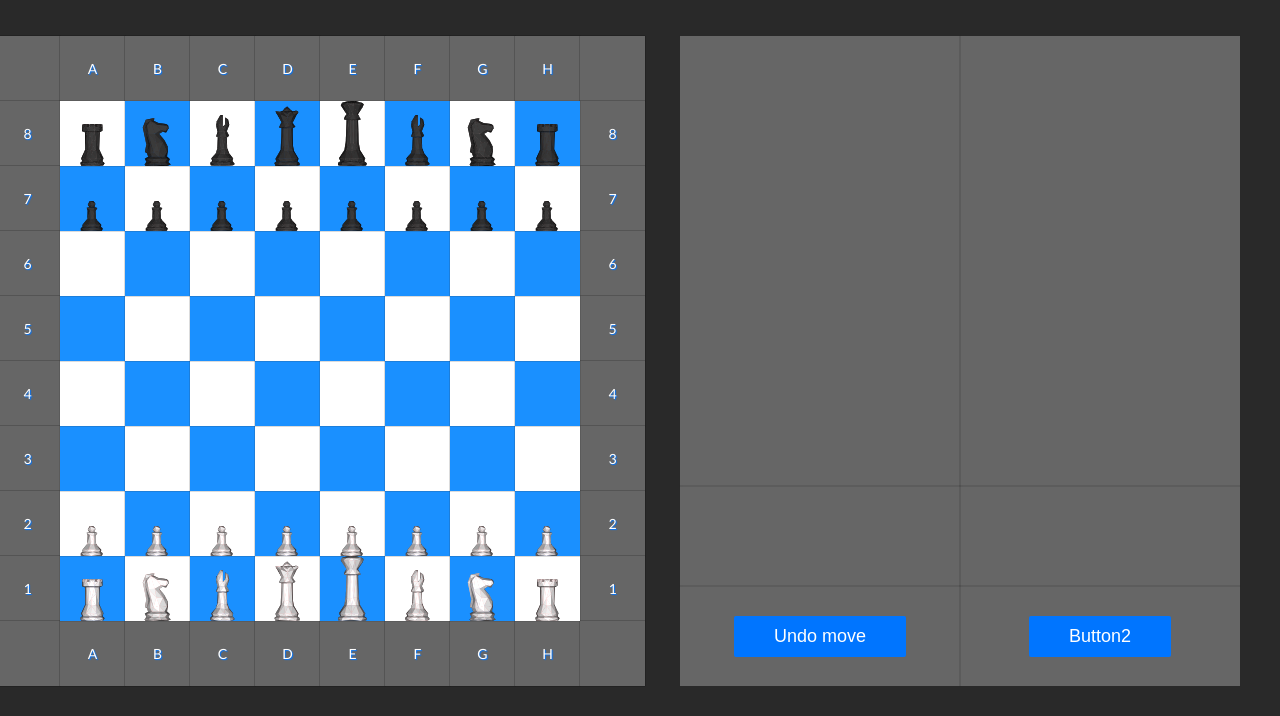
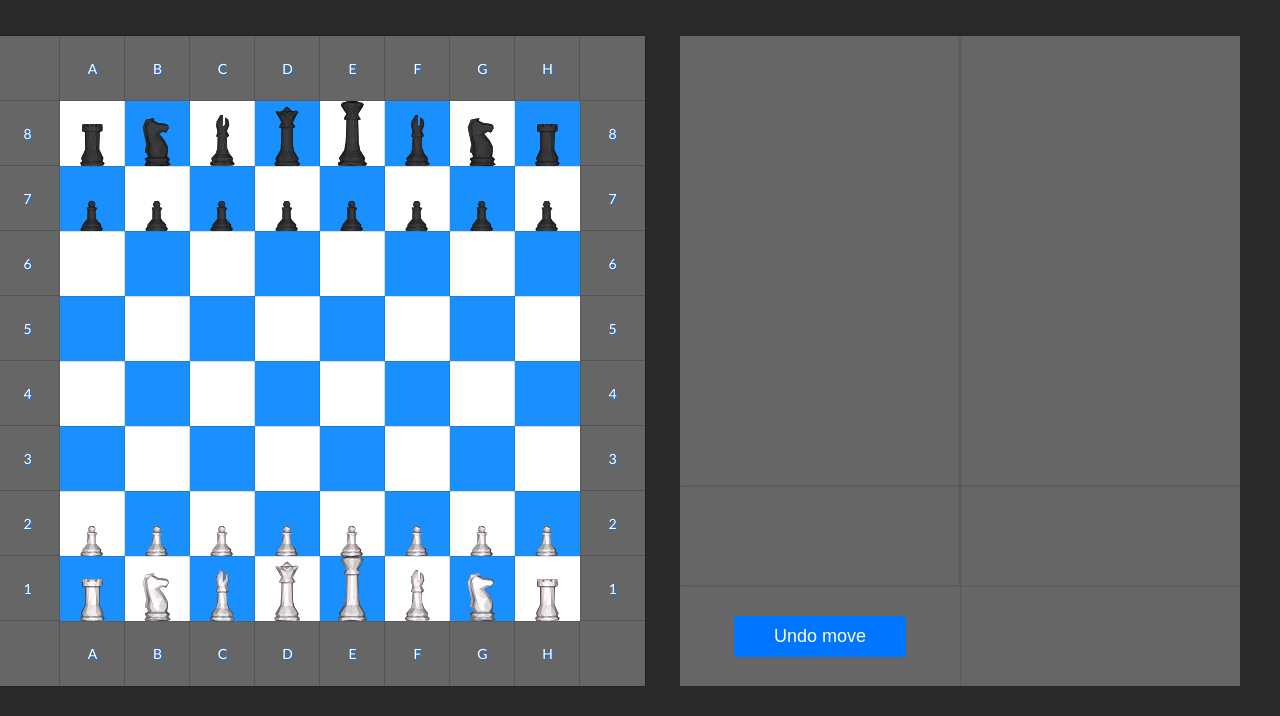
Before and after one commit to HubertLegec/CodersCamp2020-Chess, a website built with Parcel: page chessGame.html in a window 1280 px wide. Shown: the part 84-800 px from the top of the page. Built offline with nearby package versions, Linux system fonts and the light colour scheme; files whose address does not match are found by name; a web font is replaced by a local one.

Commit message:
cleanup (#28)
* cleanup

* another cleanup

```diff
--- a/chessGame.html
+++ b/chessGame.html
@@ -157,9 +157,9 @@
                 <div id="button1">
                     <button>Undo move</button>
                 </div>
-                <div id="button2">
+                <!-- <div id="button2">
                     <button>Button2</button>
-                </div>
+                </div> -->
             </div>
         </div>
     </div>
--- a/src/app/display/LandingPage.ts
+++ b/src/app/display/LandingPage.ts
@@ -76,7 +76,6 @@ export class LandingPage {
         });
         if(gamePanel){
             setTimeout(() => {
-                console.log('ju');
                 gamePanel.setAttribute('style', 'opacity: 1')
             }, 2000);
         }
```
Also changed, not shown: src/app/game/Board.ts (+1 -6 lines).
